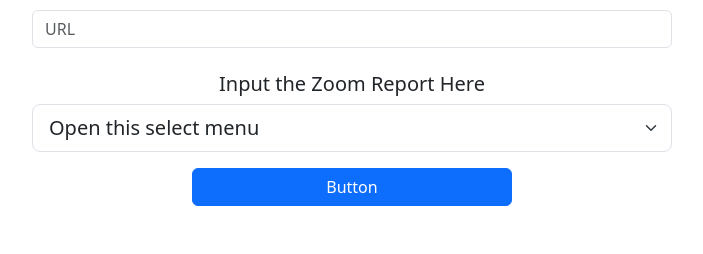
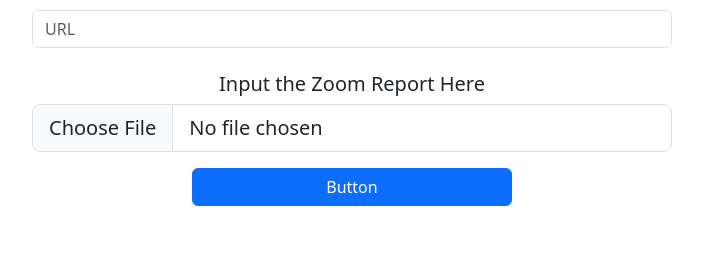
Before and after one commit to SR-005/RollCall3, a Flask app: page / in a window 1280 px wide. Shown: the part 710-964 px from the top of the page, without its empty margins (288-991 px from the left). Run offline with Flask 3, Linux system fonts and the light colour scheme.

Commit message:
input forum and comments added

```diff
--- a/templates/index.html
+++ b/templates/index.html
@@ -10,65 +10,74 @@
 <body>
     <h1 class="rollcall text-center">RollCall3</h1>
     <h3 class="caption text-center">where attendance meets recognition</h3>
+
+    <!-- input forums div -->
     <div class="mt-5">
+        <!-- event name div -->
         <div class="mb-2 w-50 mx-auto">
             <label for="nameFormControlInput" class="form-label">Name</label>
             <input type="name" class="form-control" id="nameFormControlInput" placeholder="Event Name">
         </div>
+        <!-- event description div -->
         <div class="mb-2 w-50 mx-auto">
             <label for="exampleFormControlInput" class="form-label">Description about this event</label>
             <div class="input-group">
                 <textarea class="form-control" aria-label="With textarea"></textarea>
             </div>
         </div>
-
+        <!-- city and country div -->
         <div class="citycountrydiv d-flex justify-content-center gap-1 mb-2">
+            <!-- city div -->
             <div class="w-25">
                 <label for="cityFormControlInput" class="form-label">City</label>
                 <input type="city" class="form-control" id="cityFormControlInput" placeholder="City Name">
             </div>
+            <!-- country div -->
             <div class="w-25">
                 <label for="countryFormControlInput" class="form-label">Country</label>
                 <input type="country" class="form-control" id="countryFormControlInput" placeholder="Country Name">
             </div>
         </div>
+        <!-- start and end date div -->
         <div class="datediv d-flex justify-content-center gap-1 mb-2">
+            <!-- start date div -->
             <div class="w-25">
                 <label for="startdateFormControlInput" class="form-label">Start Date</label>
                 <input type="startdate" class="form-control" id="startdateFormControlInput" placeholder="MM-DD-YYYY">
             </div>
+            <!-- end date div -->
             <div class="w-25">
                 <label for="enddateFormControlInput" class="form-label">End Date</label>
                 <input type="enddate" class="form-control" id="enddateFormControlInput" placeholder="MM-DD-YYYY">
             </div>
         </div>
-
+        <!-- expiry date and secret code div -->
         <div class="datediv d-flex justify-content-center gap-1 mb-2">
+            <!-- expiry date div -->
             <div class="w-25">
                 <label for="expirydateFormControlInput" class="form-label">Expiry Date</label>
                 <input type="expirydate" class="form-control" id="expirydateFormControlInput" placeholder="MM-DD-YYYY">
             </div>
+            <!-- secret code div -->
             <div class="w-25">
                 <label for="secretcodeControlInput" class="form-label">Secret Code</label>
                 <input type="secretcode" class="form-control" id="secretcodeControlInput" placeholder="Secret Code">
             </div>
         </div>
+        <!-- email div -->
         <div class="mb-2 w-50 mx-auto">
             <label for="emailFormControlInput" class="form-label">Email</label>
             <input type="email" class="form-control" id="emailFormControlInput" placeholder="example@gmail.com">
         </div>
+        <!-- event url div -->
         <div class="mb-2 w-50 mx-auto">
             <label for="eventurlFormControlInput" class="form-label">Event URL</label>
             <input type="eventurl" class="form-control" id="eventurlFormControlInput" placeholder="URL">
         </div>
+
         <div class="mt-4">
             <h5 class="text-center">Input the Zoom Report Here</h5>
-            <select class="form-select form-select-lg w-50 mx-auto" aria-label="Large select example">
-                <option selected>Open this select menu</option>
-                <option value="1">One</option>
-                <option value="2">Two</option>
-                <option value="3">Three</option>
-            </select>
+            <input class="form-control form-control-lg w-50 mx-auto" id="formFileLg" type="file">
         </div>
         <div class="d-flex justify-content-center mt-3 mb-5">
             <button class="btn btn-primary w-25" type="button">Button</button>
```
